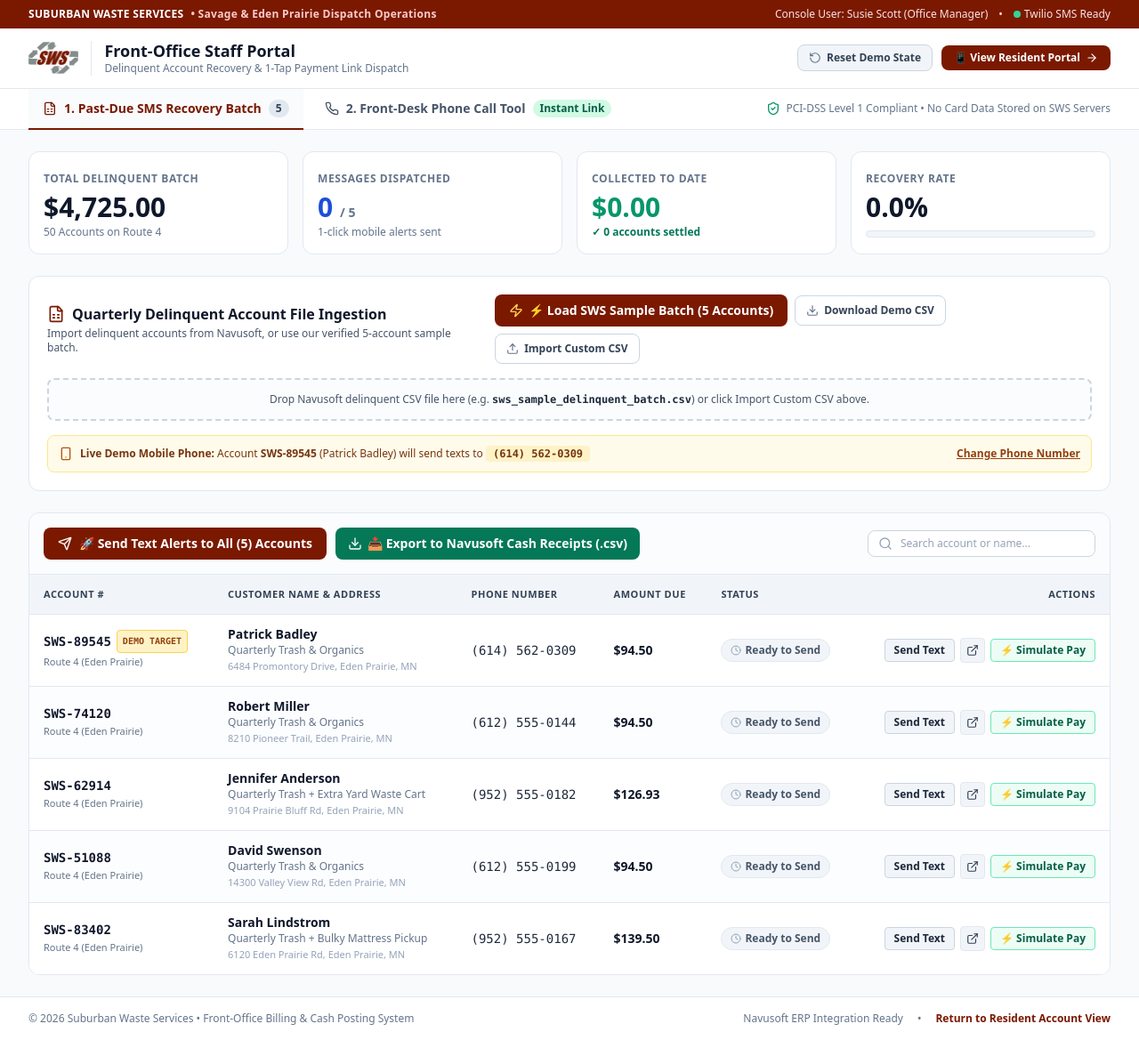
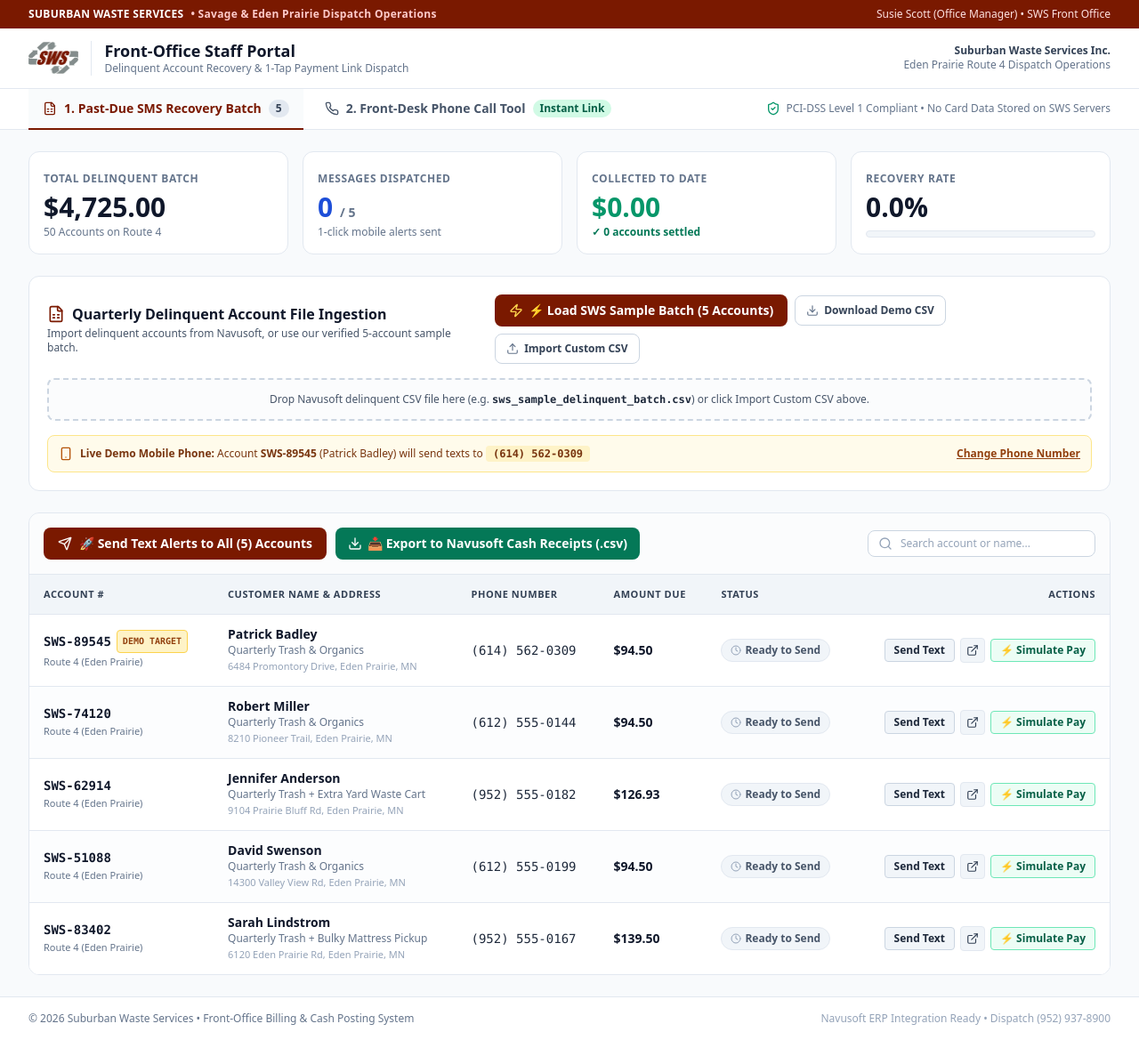
Before and after one commit to northstarnerd/swsportaldemo, a Next.js app: page /admin in a window 1280 px wide. Shown: the whole page at 89% size. Built offline with nearby package versions, Linux system fonts and the light colour scheme.

Commit message:
chore(admin): remove dev and demo pills from admin header and footer

```diff
--- a/src/app/admin/page.tsx
+++ b/src/app/admin/page.tsx
@@ -535,19 +535,14 @@
               <span>SUBURBAN WASTE SERVICES</span>
               <span className="text-red-200 hidden sm:inline">• Savage & Eden Prairie Dispatch Operations</span>
             </div>
-            <div className="flex items-center gap-3 text-red-100 text-xs">
-              <span className="hidden md:inline">Console User: Susie Scott (Office Manager)</span>
-              <span className="hidden md:inline">•</span>
-              <span className="flex items-center gap-1">
-                <span className="h-2 w-2 rounded-full bg-emerald-400"></span>
-                <span>Twilio SMS Ready</span>
-              </span>
+            <div className="text-red-100 text-xs font-medium">
+              <span>Susie Scott (Office Manager) • SWS Front Office</span>
             </div>
           </div>
         </div>
 
         {/* Main Header Row */}
-        <div className="max-w-7xl mx-auto px-4 sm:px-8 py-3.5 flex flex-wrap items-center justify-between gap-4">
+        <div className="max-w-7xl mx-auto px-4 sm:px-8 py-3.5 flex items-center justify-between gap-4">
           <div className="flex items-center gap-3.5">
             <img
               src="/sws-logo.png"
@@ -564,24 +559,9 @@
             </div>
           </div>
 
-          {/* Quick Header Controls */}
-          <div className="flex items-center gap-2.5 text-xs">
-            <button
-              onClick={handleResetDemo}
-              className="bg-slate-100 hover:bg-slate-200 text-slate-700 border border-slate-300 px-3 py-1.5 rounded-lg font-semibold transition-colors flex items-center gap-1.5"
-              title="Reset accounts to initial demo state"
-            >
-              <RotateCcw className="w-3.5 h-3.5 text-slate-500" />
-              <span>Reset Demo State</span>
-            </button>
-
-            <Link
-              href="/"
-              className="bg-[#7A1900] hover:bg-[#5f1300] text-white px-3.5 py-1.5 rounded-lg font-bold shadow-xs transition-colors flex items-center gap-1.5"
-            >
-              <span>📱 View Resident Portal</span>
-              <ArrowRight className="w-3.5 h-3.5" />
-            </Link>
+          <div className="text-right text-xs text-slate-500 hidden sm:block">
+            <div className="font-bold text-slate-700">Suburban Waste Services Inc.</div>
+            <div>Eden Prairie Route 4 Dispatch Operations</div>
           </div>
         </div>
 
@@ -1404,12 +1384,8 @@
           <span>
             © {new Date().getFullYear()} Suburban Waste Services • Front-Office Billing & Cash Posting System
           </span>
-          <div className="flex items-center gap-4">
-            <span>Navusoft ERP Integration Ready</span>
-            <span>•</span>
-            <Link href="/" className="text-[#7A1900] hover:underline font-semibold">
-              Return to Resident Account View
-            </Link>
+          <div className="text-slate-400">
+            Navusoft ERP Integration Ready • Dispatch (952) 937-8900
           </div>
         </div>
       </footer>
```
